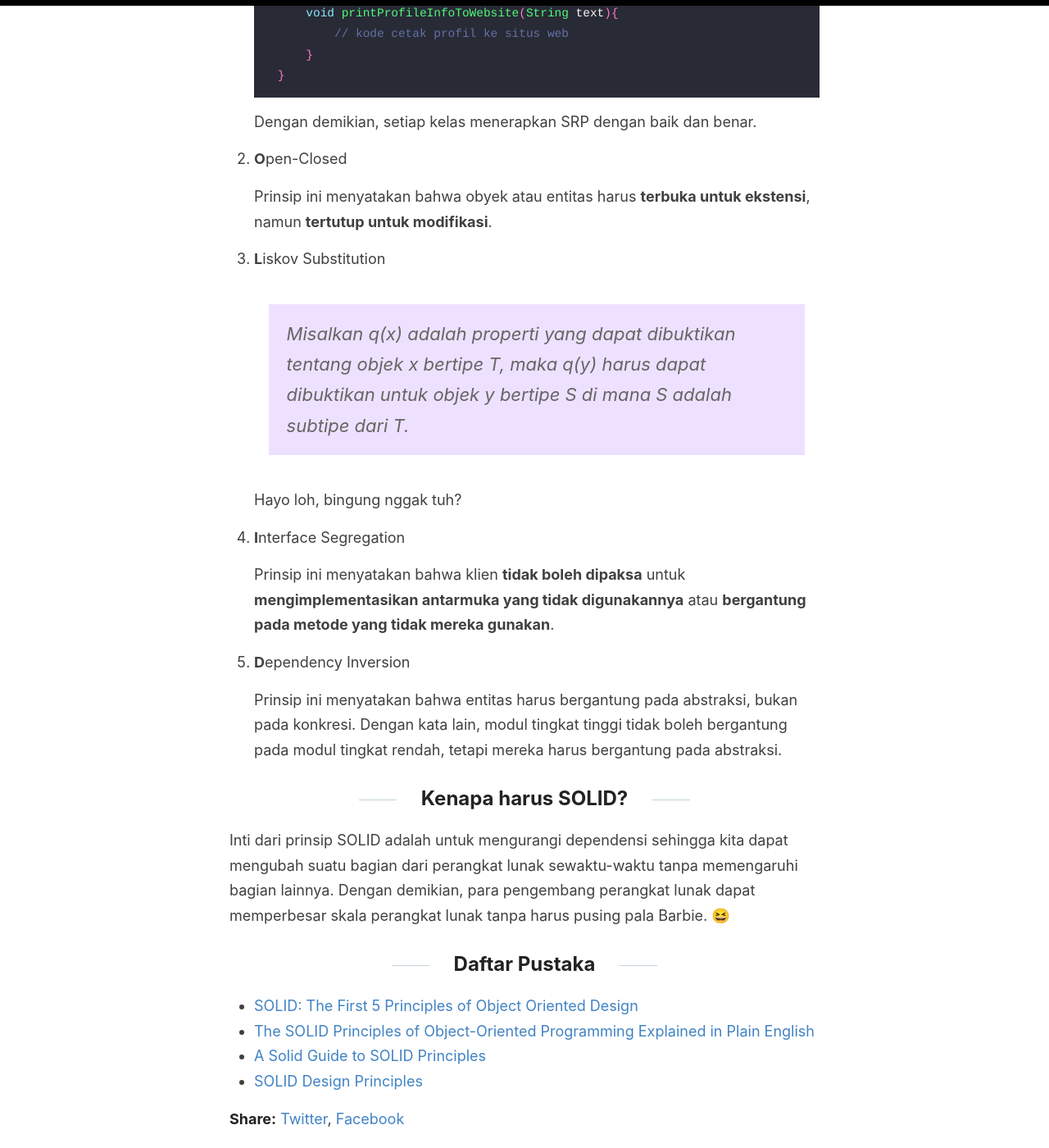
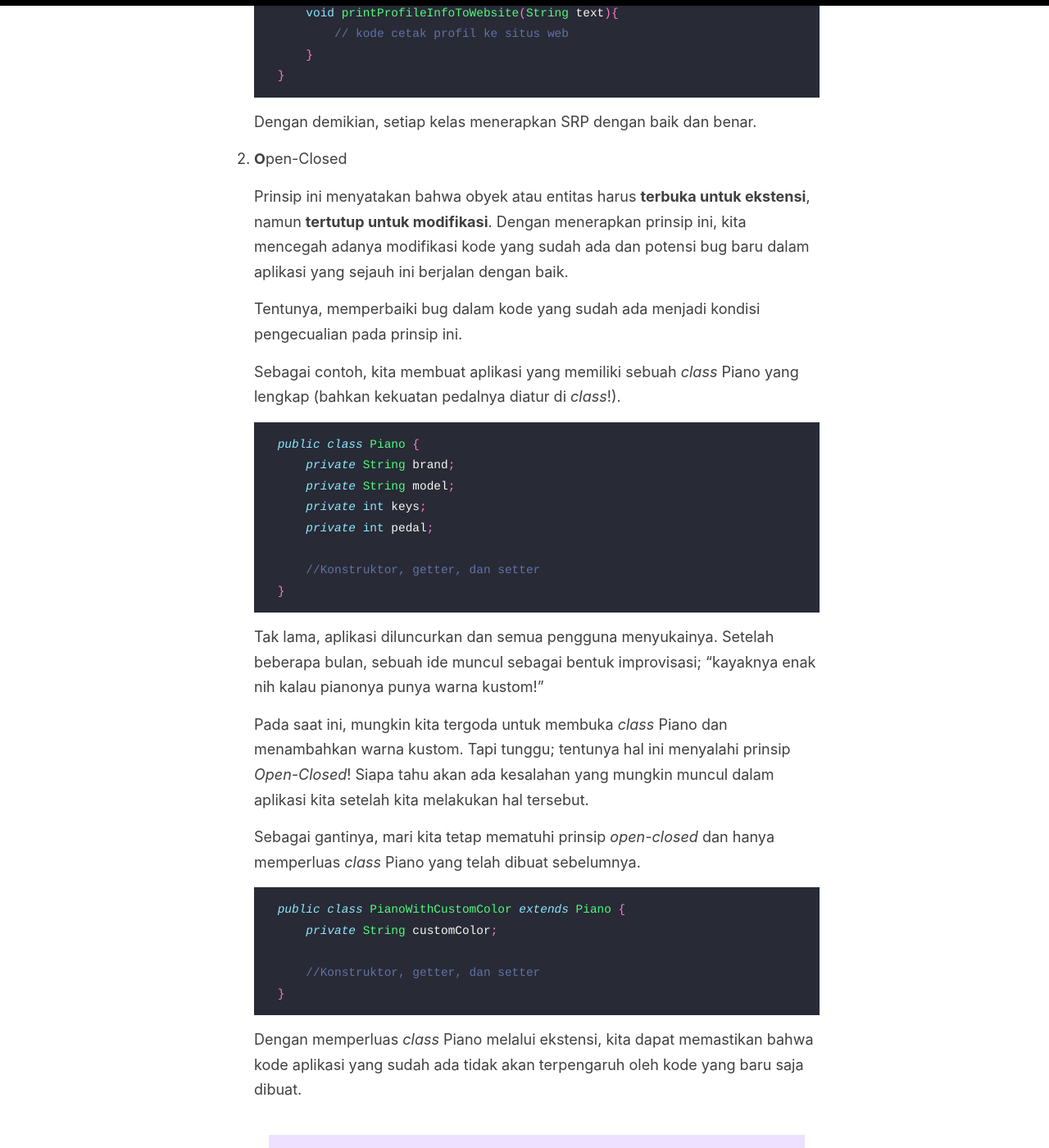
Before and after one commit to determinedguy/cecoret, a Jekyll site: the page built from _posts/2023-3-10-solid-principles.md, in a window 1280 px wide and 1400 px high, scrolled down 3893 px. Shown: the whole window at 82% size. Built offline with Jekyll 4.4.1, drawn with Linux system fonts in a browser that asks for light colours; some of the changed text lies outside the part shown.

Commit message:
feat: open-closed

````diff
--- a/_posts/2023-3-10-solid-principles.md
+++ b/_posts/2023-3-10-solid-principles.md
@@ -105,7 +105,40 @@ Prinsip SOLID sendiri terdiri dari lima prinsip, sesuai dengan singkatannya.
 
 2. **O**pen-Closed
 
-    Prinsip ini menyatakan bahwa obyek atau entitas harus **terbuka untuk ekstensi**, namun **tertutup untuk modifikasi**.
+    Prinsip ini menyatakan bahwa obyek atau entitas harus **terbuka untuk ekstensi**, namun **tertutup untuk modifikasi**. Dengan menerapkan prinsip ini, kita mencegah adanya modifikasi kode yang sudah ada dan potensi bug baru dalam aplikasi yang sejauh ini berjalan dengan baik.
+
+    Tentunya, memperbaiki bug dalam kode yang sudah ada menjadi kondisi pengecualian pada prinsip ini.
+
+    Sebagai contoh, kita membuat aplikasi yang memiliki sebuah *class* Piano yang lengkap (bahkan kekuatan pedalnya diatur di *class*!).
+
+    ```java
+    public class Piano {
+        private String brand;
+        private String model;
+        private int keys;
+        private int pedal;
+
+        //Konstruktor, getter, dan setter
+    }
+    ```
+
+    Tak lama, aplikasi diluncurkan dan semua pengguna menyukainya. Setelah beberapa bulan, sebuah ide muncul sebagai bentuk improvisasi; "kayaknya enak nih kalau pianonya punya warna kustom!"
+
+    Pada saat ini, mungkin kita tergoda untuk membuka *class* Piano dan menambahkan warna kustom. Tapi tunggu; tentunya hal ini menyalahi prinsip *Open-Closed*! Siapa tahu akan ada kesalahan yang mungkin muncul dalam aplikasi kita setelah kita melakukan hal tersebut.
+
+    Sebagai gantinya, mari kita tetap mematuhi prinsip *open-closed* dan hanya memperluas *class* Piano yang telah dibuat sebelumnya.
+
+    ```java
+    public class PianoWithCustomColor extends Piano {
+        private String customColor;
+
+        //Konstruktor, getter, dan setter
+    }
+    ```
+
+    Dengan memperluas *class* Piano melalui ekstensi, kita dapat memastikan bahwa kode aplikasi yang sudah ada tidak akan terpengaruh oleh kode yang baru saja dibuat.
+
+    > Penerapan *Open-Closed* berhasil!
 
 3. **L**iskov Substitution
 
````
